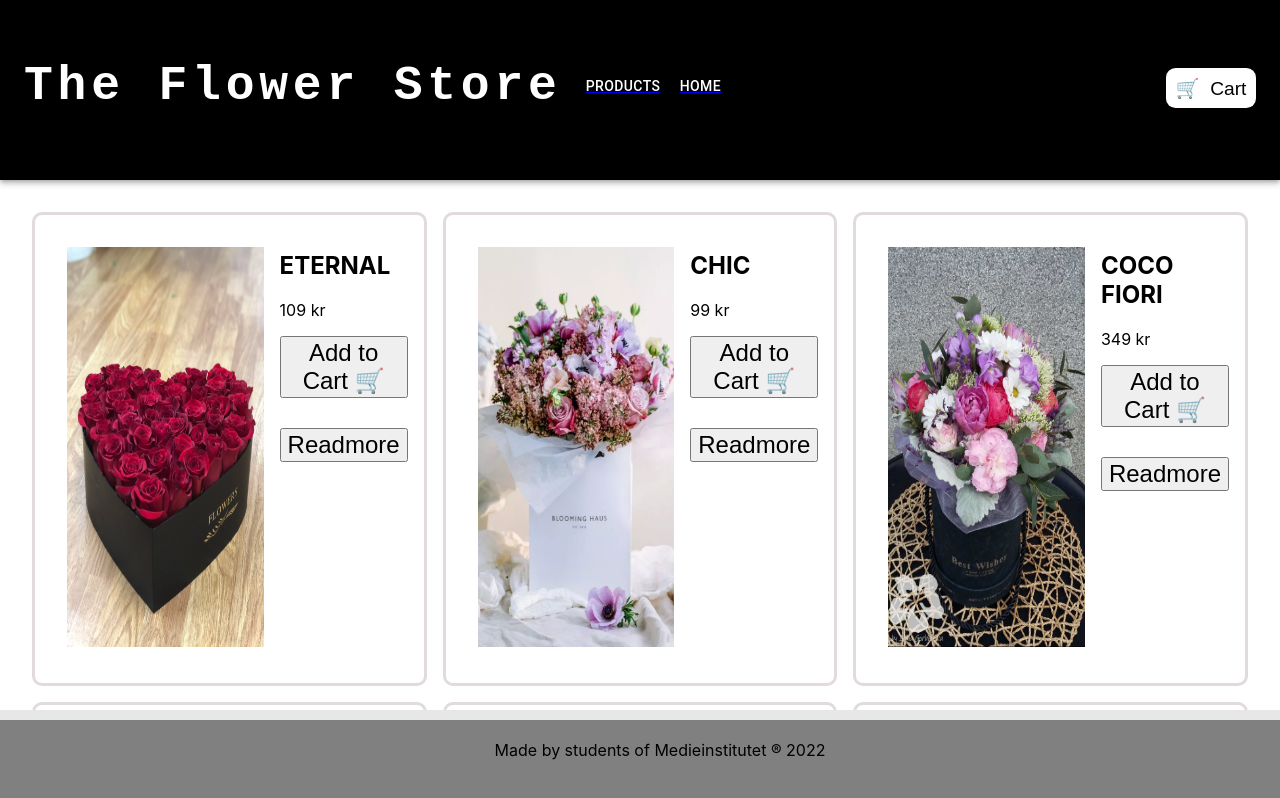
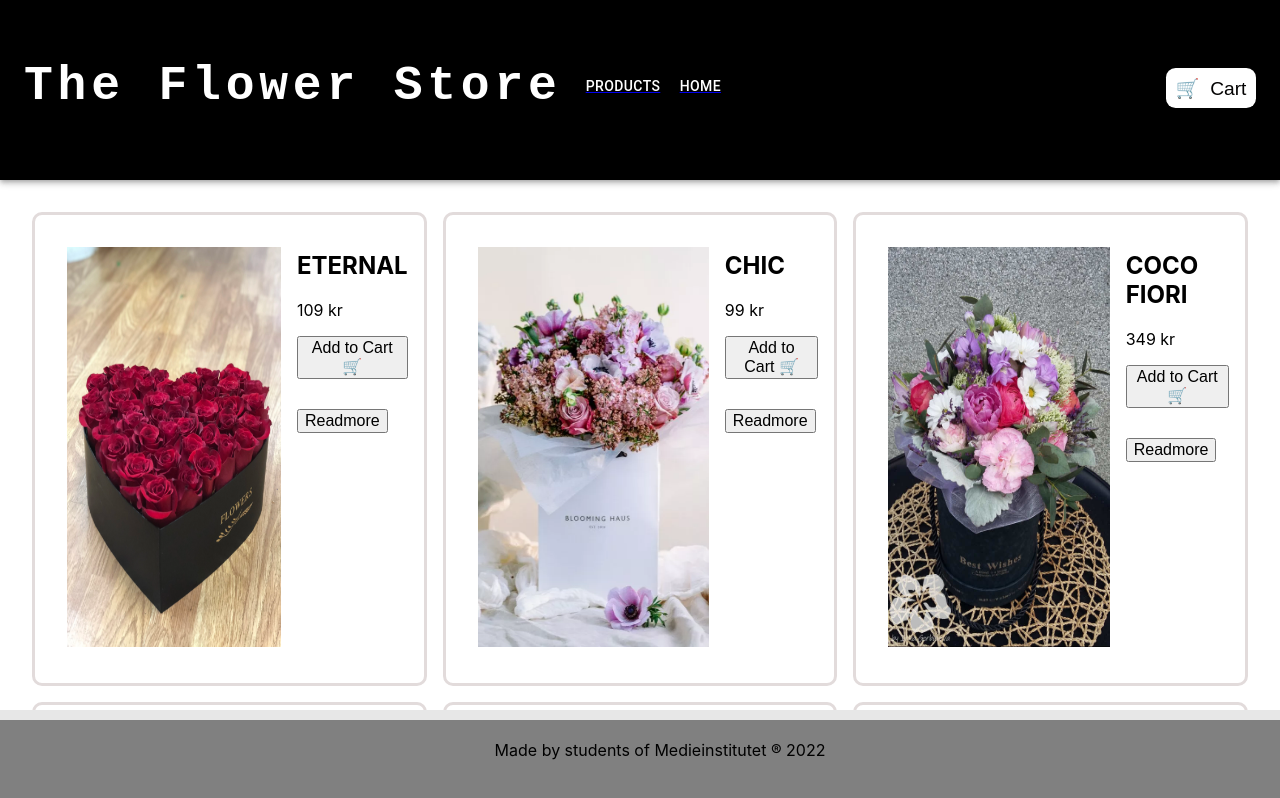
Before and after one commit to TingCythia/Flower-store-2ndEdition, a React (Vite) app: page /products in a window 1280 px wide. Shown: the top 798 px of the page. Built offline with nearby package versions, Linux system fonts and the light colour scheme.

Commit message:
font size update

```diff
--- a/src/features/products/Products.tsx
+++ b/src/features/products/Products.tsx
@@ -69,7 +69,7 @@ const getData = (id:string) =>{
 const buttonItem: CSSProperties = {
   display:'flex',
   flex:"wrap",
-  fontSize:"1.5rem",
+  fontSize:"1rem",
   textDecoration:"none",
   marginBottom:"30px",
   cursor:"pointer",
```
